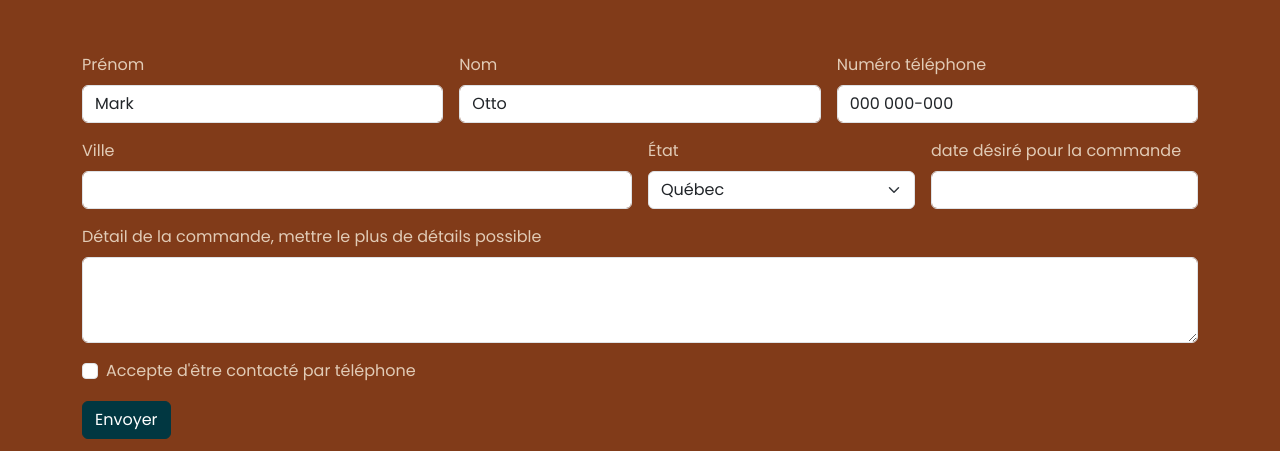
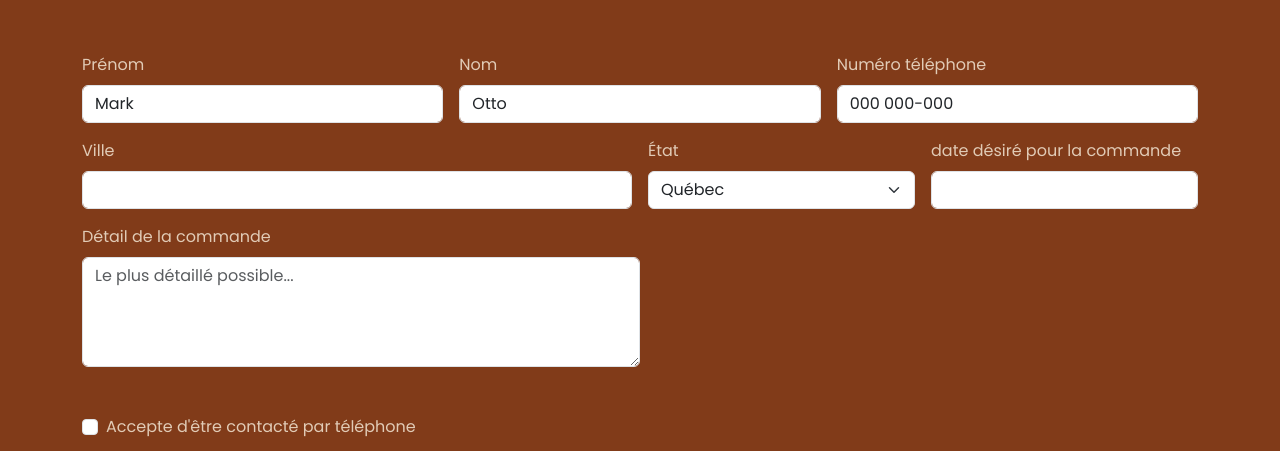
Before and after one commit to myriamcoupal/ProjetSynth-se_CoupalMyriam, a website: page commandes.html in a window 1280 px wide. Shown: the part 349-800 px from the top of the page. Drawn offline with nearby package versions, Linux system fonts and the light colour scheme; files that its build step writes are made by us from their sources; a web font is replaced by a local one.

Commit message:
finition de la page de commande personalisé

```diff
--- a/commandes.html
+++ b/commandes.html
@@ -97,8 +97,11 @@
 				</div>
 				<div class="col-12">
 					<div class="mb-3">
-						<label for="exampleFormControlTextarea1" class="form-label">Détail de la commande, mettre le plus de détails possible</label>
-						<textarea class="form-control" id="exampleFormControlTextarea1" rows="3"></textarea>
+						<label for="exampleFormControlTextarea1" class="form-label">Détail de la commande</label>
+						<div class="col-md-6">
+							<textarea id="commentaire" class="form-control" rows="4" placeholder="Le plus détaillé possible..."></textarea>
+							<ul id="liste-commentaires" class="list-group my-4"></ul>
+						</div>
 					  </div>
 				  <div class="form-check">
 					<input class="form-check-input" type="checkbox" value="" id="invalidCheck" required>
@@ -114,6 +117,9 @@
 				  <button class="btn btn-primary" type="submit">Envoyer</button>
 				</div>
 			  </form>
+		</section>
+		<section class="container">
+			<form>
 		</section>
 
 	</main>
```
